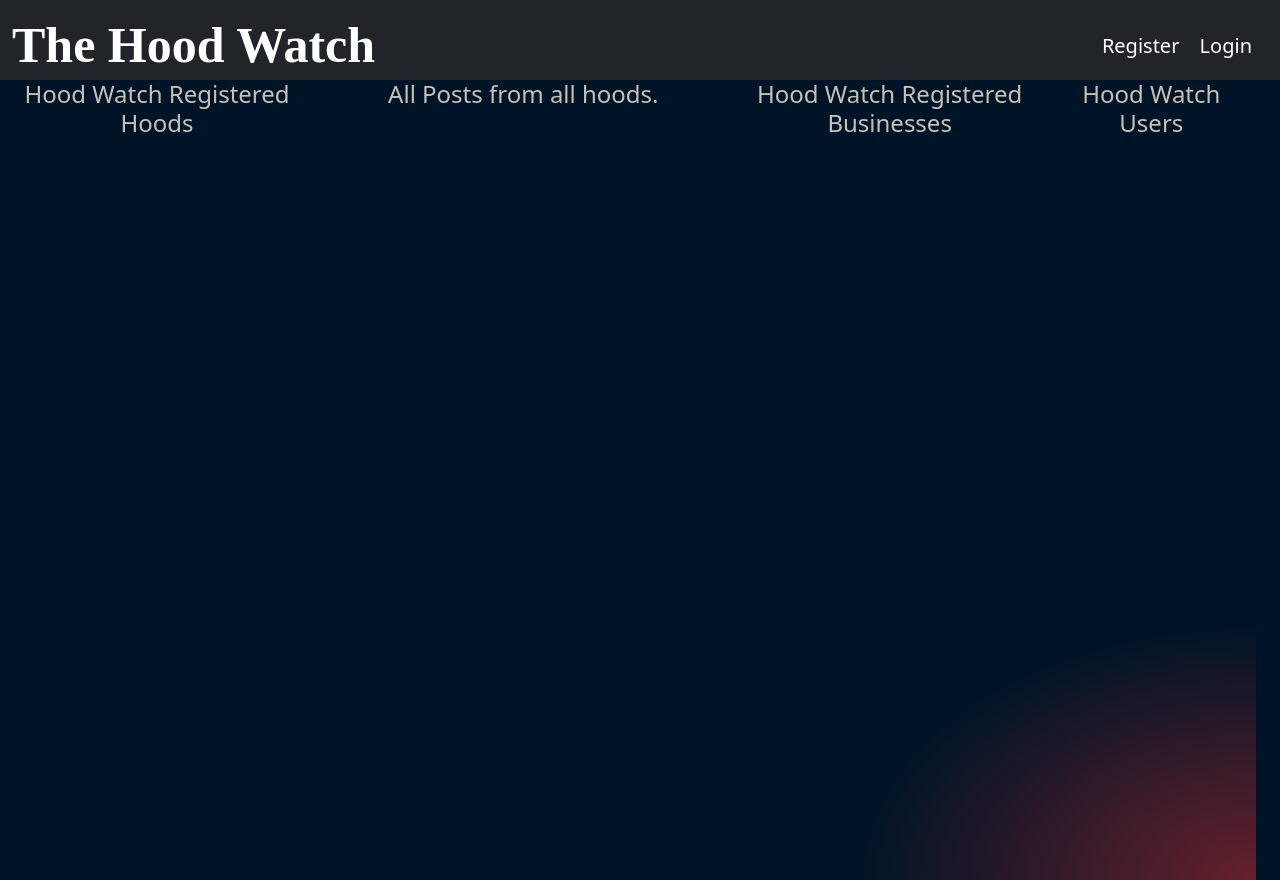
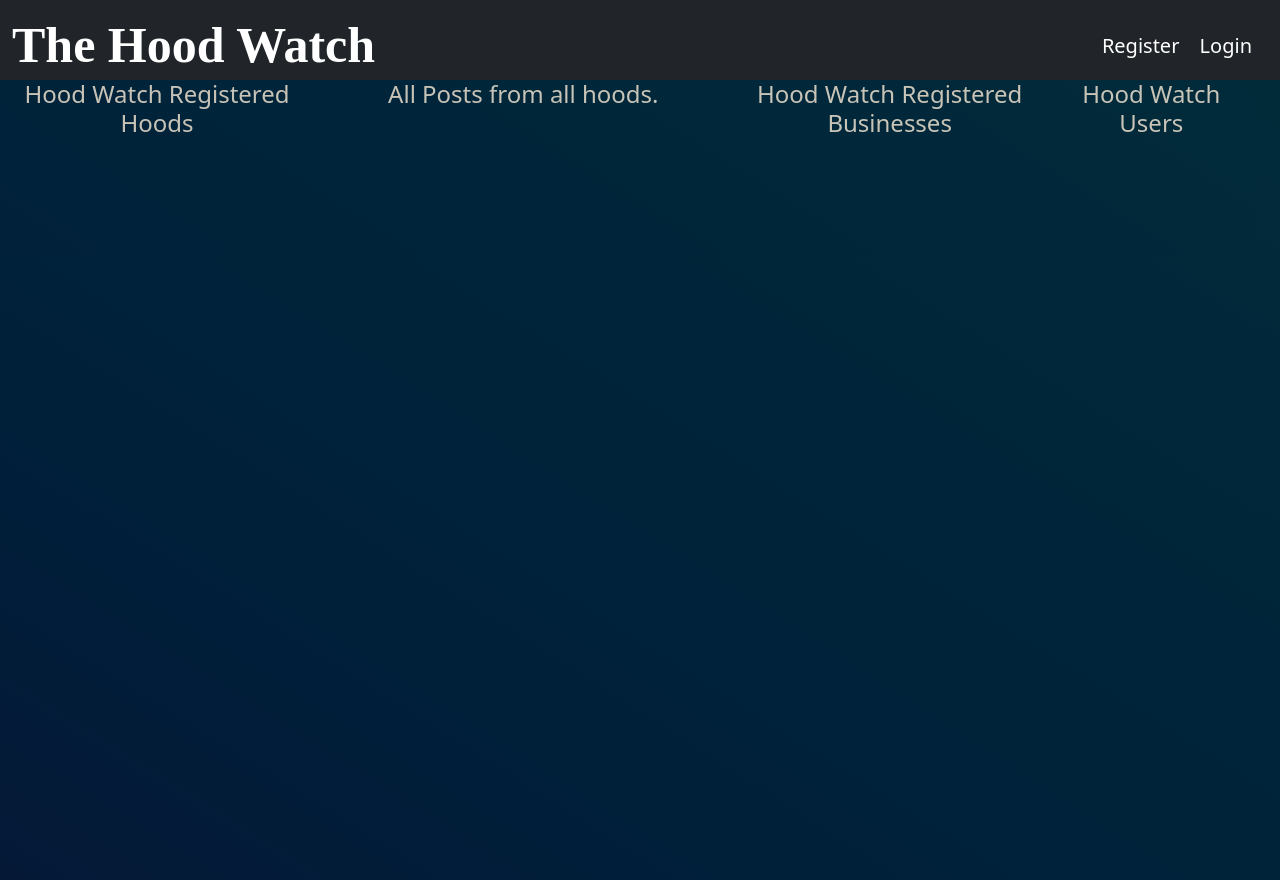
Before and after one commit to Vonmak/neighbourhoodWatch, a Django app: page /home/ in a window 1280 px wide. Run offline with Django 4.2, Linux system fonts and the light colour scheme; data that the repository does not hold is empty; some libraries are stand-ins or nearby versions; some web fonts are replaced.

Commit message:
final style

```diff
--- a/hood/static/css/styles.css
+++ b/hood/static/css/styles.css
@@ -2,7 +2,7 @@
 body {
   height: 100vh;
   margin: 0;
-  /* background: #246756; */
+  background: #246756;
 }
 .pic {
     height: 40px;
@@ -28,20 +28,14 @@ body {
  color: antiquewhite;
    /* background-image: url("grey.jpg"); */
    width: 100%;
-   background:
-
-    radial-gradient(
-      farthest-corner at bottom right,
-      rgba(255, 50, 50, 0.5),
-      transparent 400px
-    );
+    background-image: linear-gradient(to right top, #051937, #001e39, #00233a, #00273a, #022b3a);
    height: 100vh;
    opacity: 80%;
    box-shadow: white;
 }
 
 .home-hero{
-      background-image: linear-gradient(to right top, #001427, #001427, #001427, #001427, #001427);
+    background-image: linear-gradient(to right top, #051937, #001e39, #00233a, #00273a, #022b3a);
      width: 100%;
      height: 100vh;
      opacity: 100%;
```
